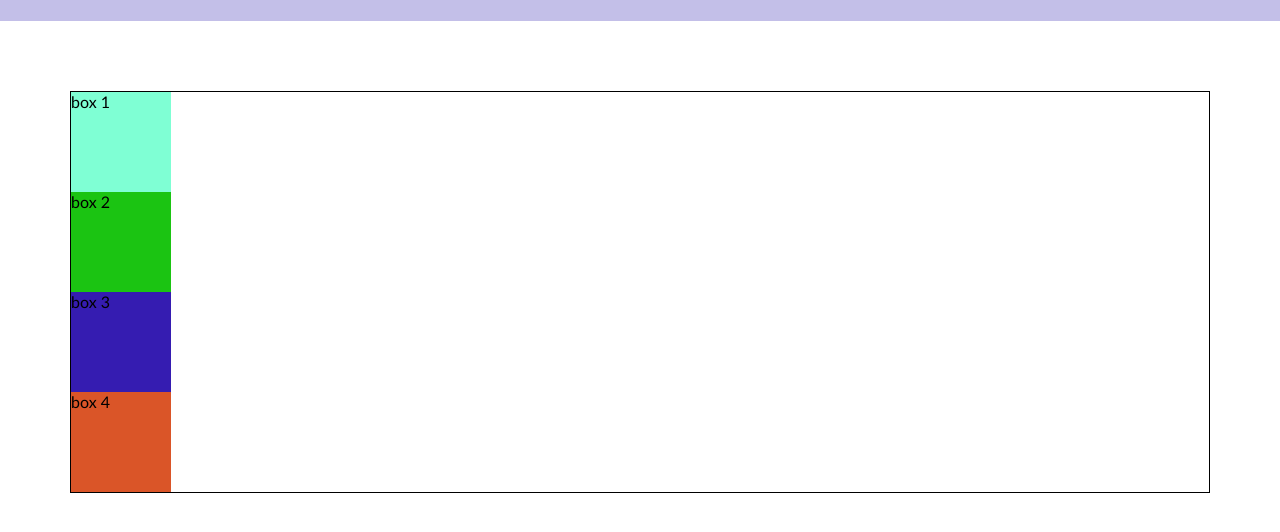
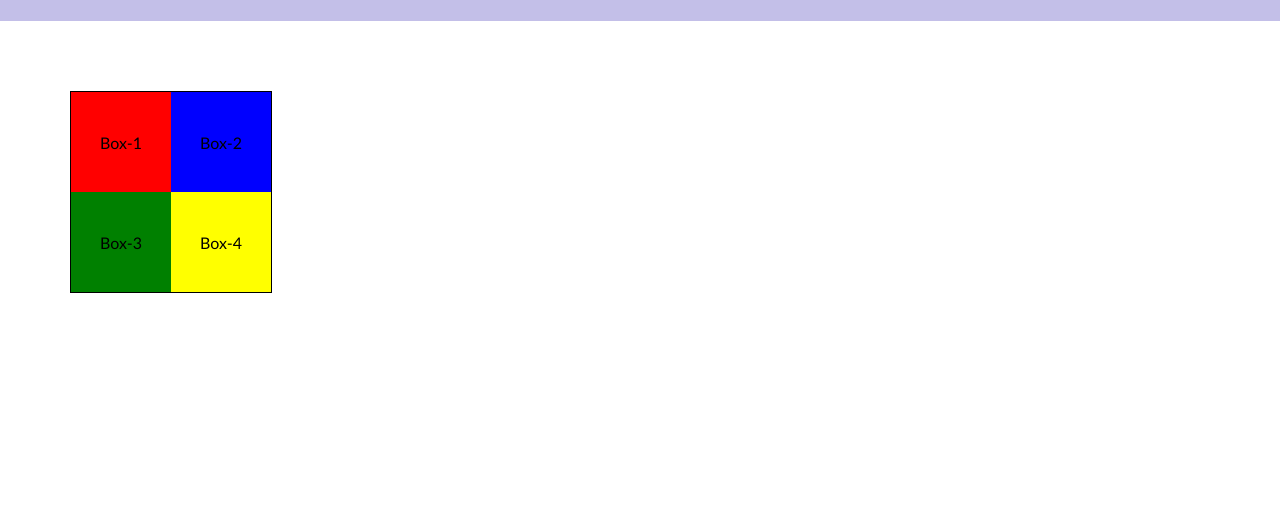
Before and after one commit to johanhkremer/html-css-2026-WEBB26, a plain HTML site: page flex-boxes.html in a window 1280 px wide. Shown: the part 50-582 px from the top of the page. Drawn offline with Linux system fonts and the light colour scheme.

Commit message:
add flex box examples

```diff
--- a/boxes.html
+++ b/flex-boxes.html
@@ -5,8 +5,8 @@
     <meta charset="UTF-8">
     <meta name="viewport" content="width=device-width, initial-scale=1.0">
     <link rel="stylesheet" href="/styles/globals.css">
-    <link rel="stylesheet" href="/styles/boxes.css">
-    <title>Boxes</title>
+    <link rel="stylesheet" href="/styles/flex-boxes.css">
+    <title>Flex Box - Boxes</title>
 </head>
 
 <body>
@@ -20,7 +20,7 @@
                     <a href="/menu.html">Meny</a>
                 </li>
                 <li>
-                    <a href="/boxes.html">Boxes</a>
+                    <a href="/flex-boxes.html">Boxes</a>
                 </li>
             </ul>
         </nav>
@@ -28,12 +28,13 @@
 
     <main>
         <section class="box-container">
-            <div id="box-1">box 1</div>
-            <div id="box-2">box 2</div>
-            <div id="box-3">box 3</div>
-            <div id="box-4">box 4</div>
+            <div id="box-1" class="box-default">Box-1</div>
+            <div id="box-2" class="box-default">Box-2</div>
+            <div id="box-3" class="box-default">Box-3</div>
+            <div id="box-4" class="box-default">Box-4</div>
         </section>
     </main>
+
 
 </body>
 
--- a/styles/boxes.css
+++ /dev/null
@@ -1,27 +0,0 @@
-.box-container {
-    border: 1px solid black;
-}
-
-#box-1 {
-    background-color: aquamarine;
-    width: 100px;
-    height: 100px;
-}
-
-#box-2 {
-    background-color: rgb(27, 196, 18);
-    width: 100px;
-    height: 100px;
-}
-
-#box-3 {
-    background-color: rgb(53, 28, 177);
-    width: 100px;
-    height: 100px;
-}
-
-#box-4 {
-    background-color: rgb(218, 85, 40);
-    width: 100px;
-    height: 100px;
-}
--- /dev/null
+++ b/styles/flex-boxes.css
@@ -0,0 +1,31 @@
+.box-container {
+    border: 1px solid black;
+    display: flex;
+    flex-wrap: wrap;
+    width: 200px;
+}
+
+.box-default {
+    display: flex;
+    justify-content: center;
+    align-items: center;
+
+    width: 100px;
+    height: 100px;
+}
+
+#box-1 {
+    background-color: red;
+}
+
+#box-2 {
+    background-color: blue;
+}
+
+#box-3 {
+    background-color: green;
+}
+
+#box-4 {
+    background-color: yellow;
+}
```
Also changed, not shown: index.html (+1 -1 lines), menu.html (+1 -1 lines).
